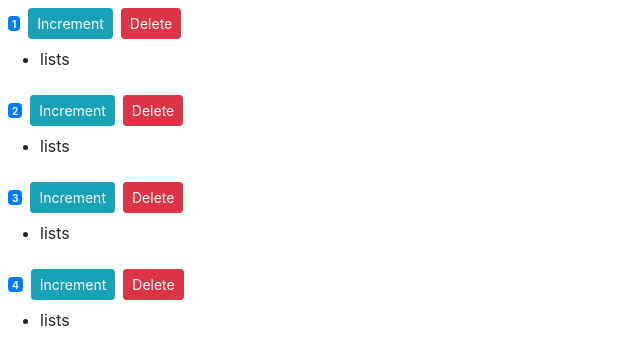
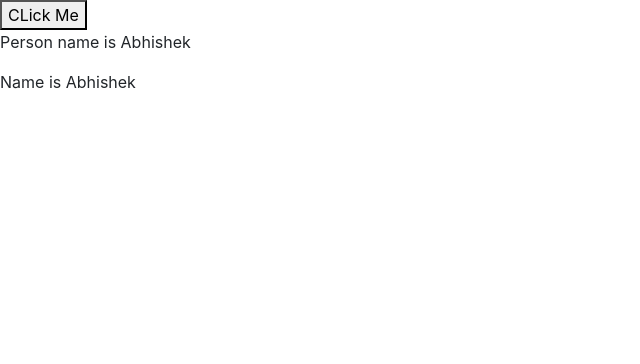
Before and after one commit to send2abhishek/react-guide, a React (Create React App) app: page / in a window 1280 px wide. Shown: the top 364 px of the page, without its empty margins (0-640 px from the left). Built offline with nearby package versions, Linux system fonts and the light colour scheme.

Commit message:
Hooks demo

```diff
--- a/src/App.js
+++ b/src/App.js
@@ -1,22 +1,26 @@
-import React from "react";
-import "./App.css";
+import React, { useState } from "react";
 import Person from "./components/persons";
-import Counter from "./components/counte";
 
-function App() {
+// hooks
+
+const App = () => {
+  const [state, stateFunction] = useState({
+    name: "Abhishek",
+    data: "Demo"
+  });
+
+  const handleClick = () => {
+    stateFunction({
+      name: "ALura"
+    });
+  };
   return (
-    <div className="App">
-      <h1>I am React App</h1>
-      <Person name="Abhishek Aryan" age="26" />
-      <Person name="Laur ka baal" age="39">
-        Hobbies
-      </Person>
-      <Person />
-      <Counter name="Laure ka baal" />
+    <div>
+      <button onClick={handleClick}>CLick Me</button>
+      <Person name={state.name} />
+      <p>Name is {state.name}</p>
     </div>
   );
-
-  // return React.createElement("h1", null, "I am a react App");
-}
+};
 
 export default App;
--- a/src/components/persons.js
+++ b/src/components/persons.js
@@ -1,13 +1,15 @@
-import React from "react";
+import React, { Component } from "react";
 
-const person = props => {
-  console.log("props received ", props);
-  return (
-    <p>
-      I am person component with {props.name} have {props.age} years old{" "}
-      {props.children}
-    </p>
-  );
-};
+class Person extends Component {
+  constructor(props) {
+    super(props);
+    this.state = {
+      personName: this.props.name
+    };
+  }
+  render() {
+    return <p>Person name is {this.state.personName}</p>;
+  }
+}
 
-export default person;
+export default Person;
--- a/src/index.js
+++ b/src/index.js
@@ -2,10 +2,10 @@ import React from "react";
 import ReactDom from "react-dom";
 import "bootstrap/dist/css/bootstrap.css";
 import App from "./App";
-import Counters from "./components/counters";
+// import Counters from "./components/counters";
 
 // bable used to convert this using React.CreateElement()
 //const element = <h1>Abhishek Aryan</h1>;
 
 // render method used to display ui to browser
-ReactDom.render(<Counters />, document.getElementById("root"));
+ReactDom.render(<App />, document.getElementById("root"));
```
